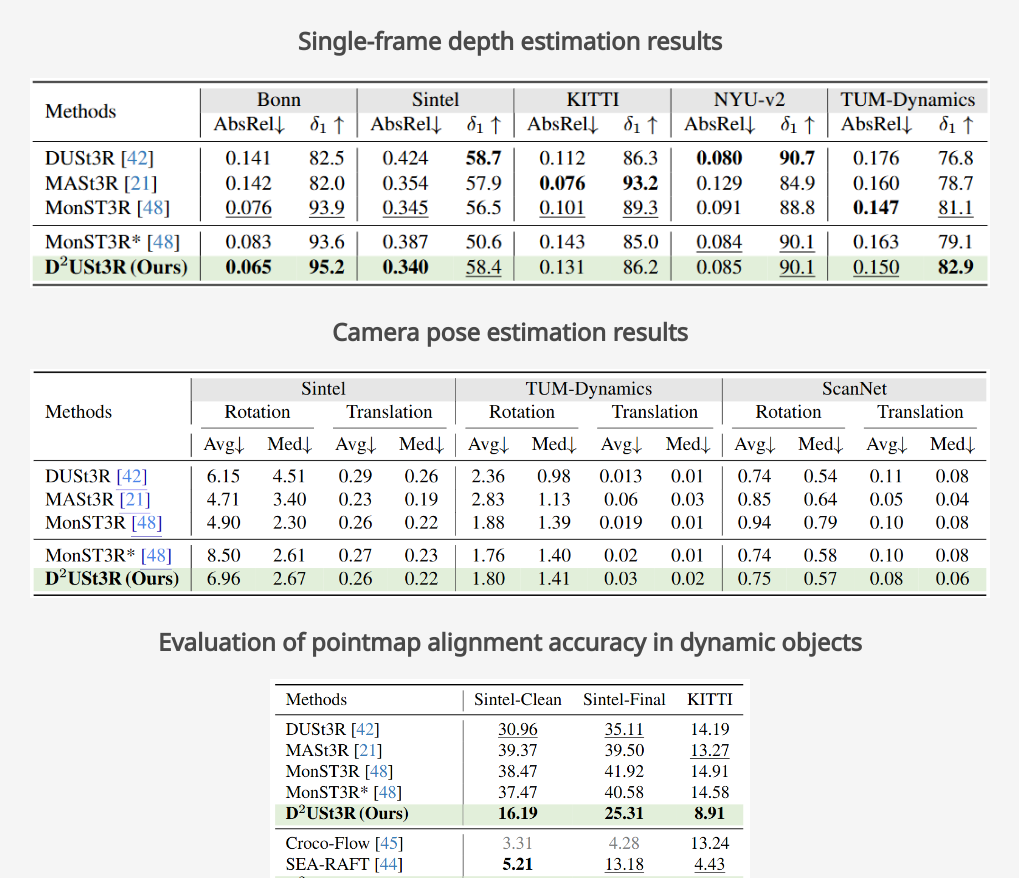
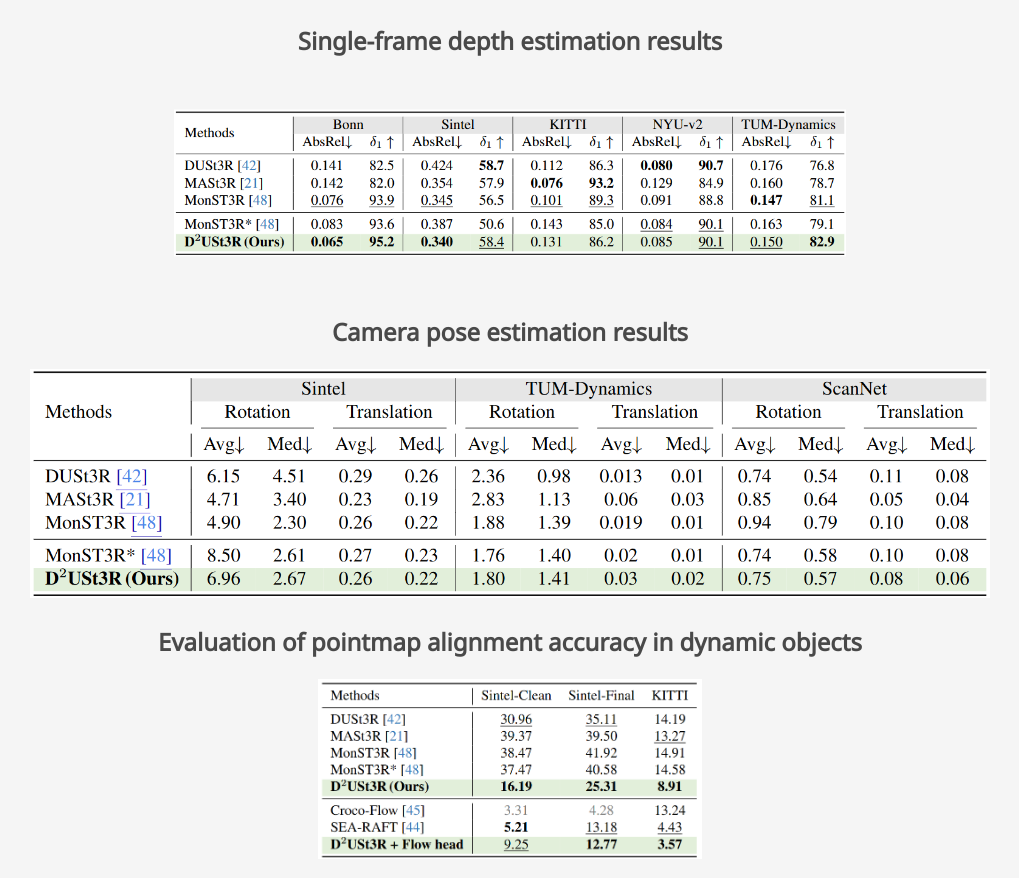
Before and after one commit to cvlab-kaist/DDUSt3R, a plain HTML site: page index.html in a window 1280 px wide. Shown: the part 5106-5984 px from the top of the page, without its empty margins (130-1149 px from the left). Drawn offline with nearby package versions, Linux system fonts and the light colour scheme; a script that the page names is missing; some icons are missing; a web font is replaced by a local one.

Commit message:
chore: table size

```diff
--- a/index.html
+++ b/index.html
@@ -264,7 +264,7 @@
         </h2>
 
         <h3 class="title is-4 has-text-centered">Single-frame depth estimation results</h3>
-        <img src="assets/single_depth_quan.png" alt="Method image" class="method">
+        <img src="assets/single_depth_quan.png" alt="Method image" class="method" style="transform: scale(0.7);">
         <h2 class="content has-text-justified">
           <!-- <strong>Single-frame depth estimation results.</strong>
           *: Reproduced with same dataset as Ours. -->
@@ -278,7 +278,7 @@
         </h2>
         <h3 class="title is-4 has-text-centered">Evaluation of pointmap alignment accuracy in dynamic objects</h3>
         <div style="text-align: center;">
-          <img src="assets/alignment_quan.png" alt="Method image" class="method" width="50%">
+          <img src="assets/alignment_quan.png" alt="Method image" class="method" width="40%">
         </div>
       </div>
     </div>
```
